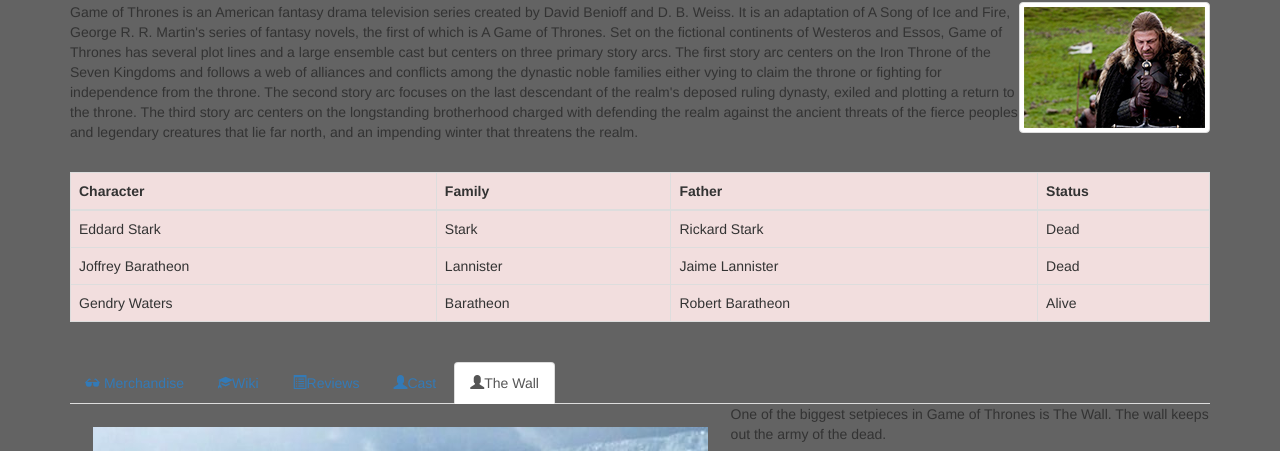
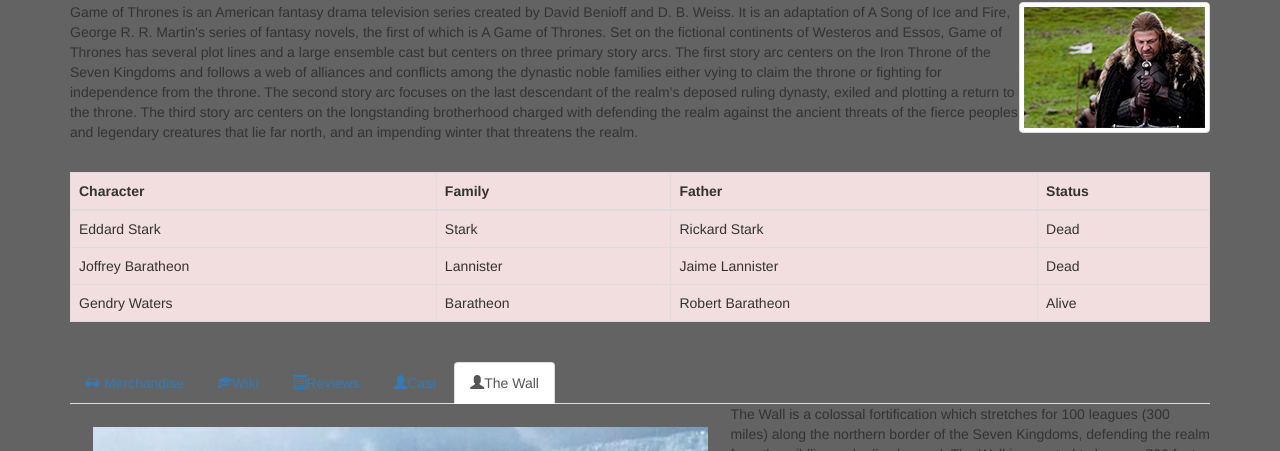
Before and after one commit to Tubtonic/WebTechProject, a plain HTML site: page about.html in a window 1280 px wide. Both pictures are taken after a click on the link "The Wall". Shown: the part 329-780 px from the top of the page. Drawn offline with nearby package versions, Linux system fonts and the light colour scheme.

Commit message:
Added information to TheWall Tab
Added more information to the The Wall tab on the about page

```diff
--- a/about.html
+++ b/about.html
@@ -130,7 +130,7 @@
 
 			<!-- The Wall -->
 				 <div class="tab-pane fade" id="thewall">
-                 <p><a href="img/thewall.jpg" data-toggle="lightbox" data-title="The Wall"><img src="img/thewall.jpg" class="pull-left img4"></a> One of the biggest setpieces in Game of Thrones is The Wall. The wall keeps out the army of the dead.</p>
+                 <p><a href="img/thewall.jpg" data-toggle="lightbox" data-title="The Wall"><img src="img/thewall.jpg" class="pull-left img4"></a> The Wall is a colossal fortification which stretches for 100 leagues (300 miles) along the northern border of the Seven Kingdoms, defending the realm from the wildlings who live beyond. The Wall is reported to be over 700 feet tall and is made of solid ice. It was supposedly constructed using both magic and mundane means some eight millennia ago, in the aftermath of the Long Night to defend the realm against the White Walkers who apparently dwell in the far north, though they are now considered myths by most.</p>
                  <p><a href="#" class="btn btn-danger btn-sm">Read more >></a></p>
                 </div>
 
```
